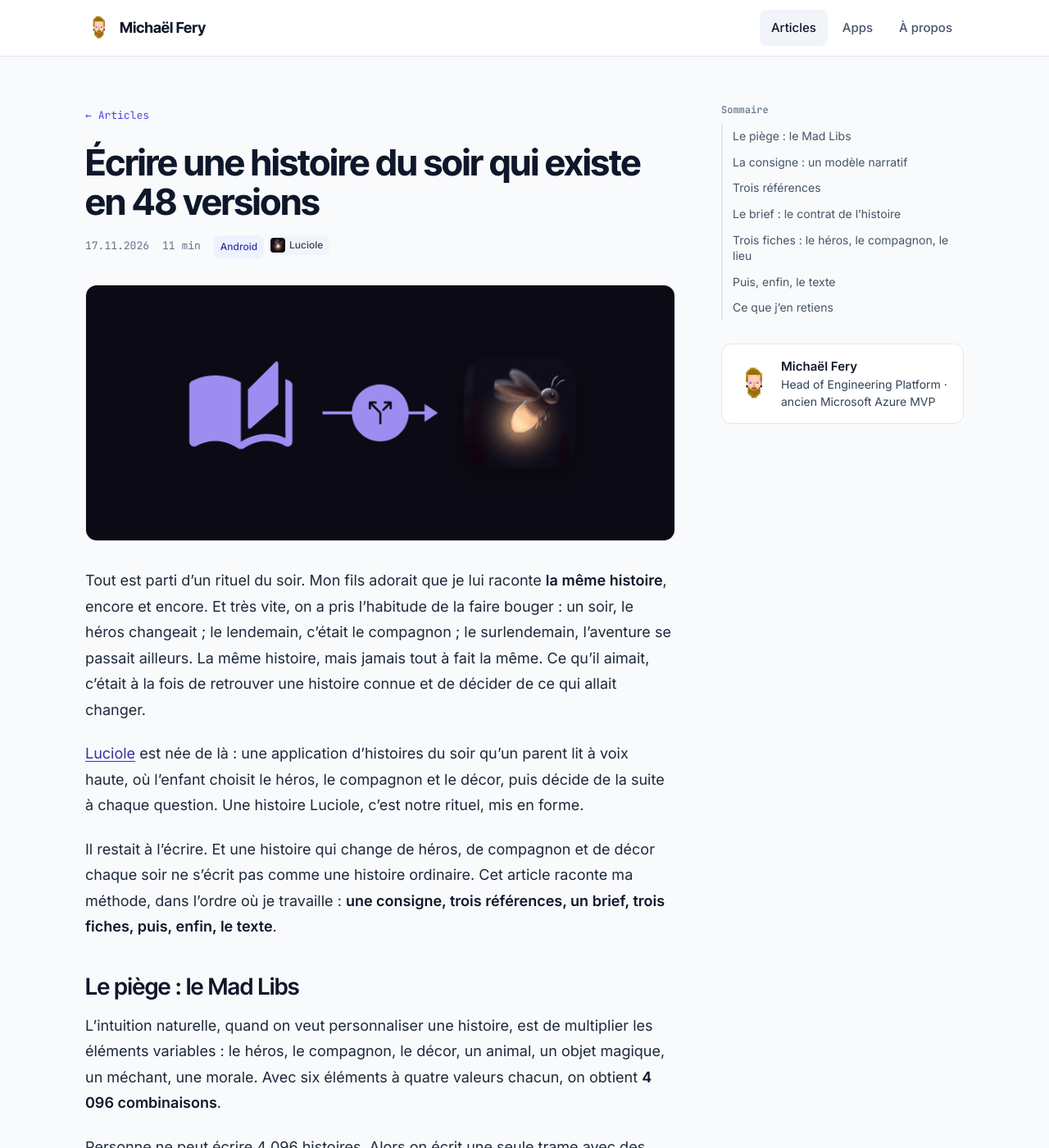
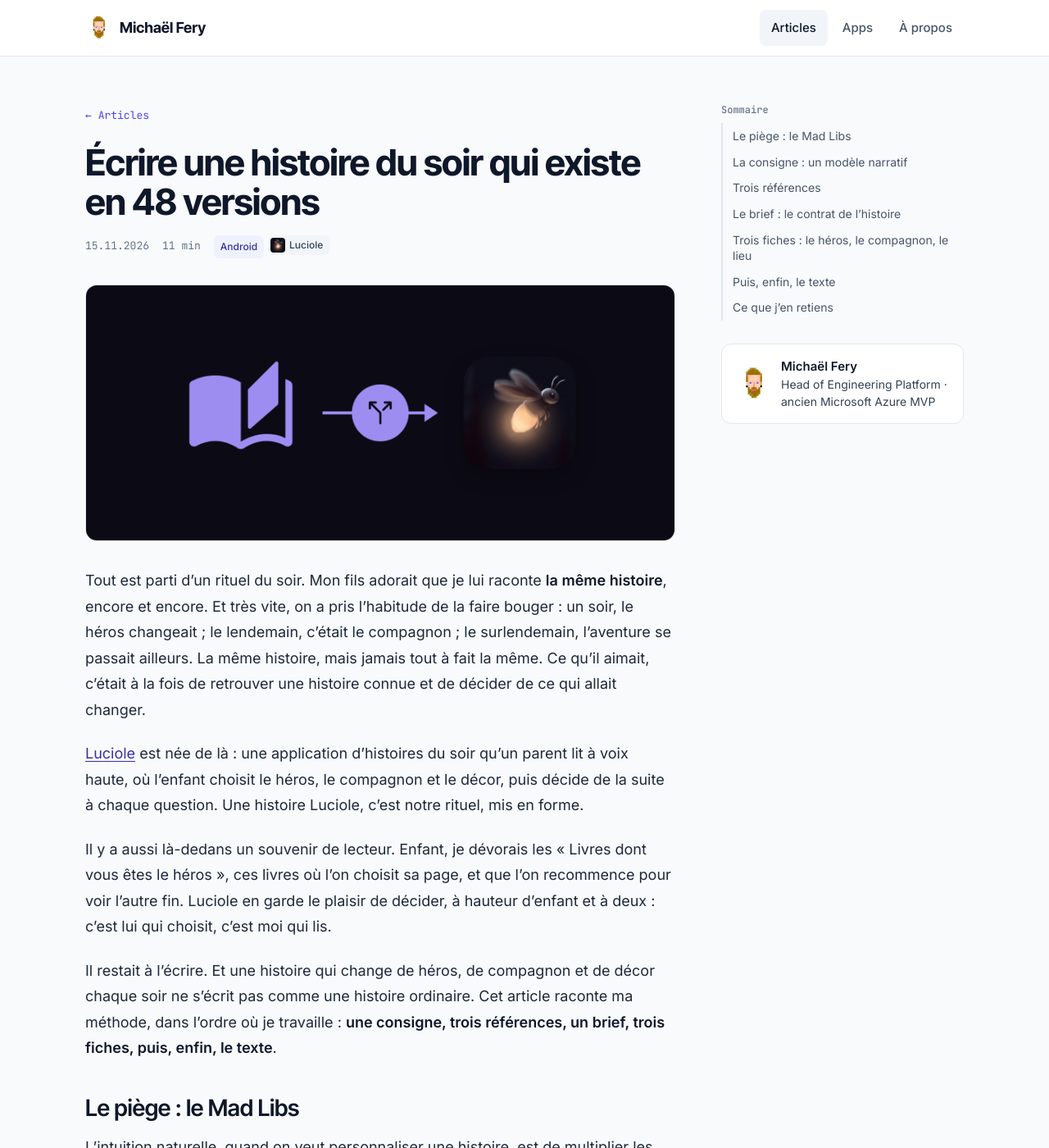
Before and after one commit to michaelfery/michaelfery.github.io, a Jekyll site: the page built from _posts/2026-11-16-luciole-ecrire-une-histoire-en-48-versions.markdown, in a window 1280 px wide and 1400 px high. Shown: the whole window at 82% size. Built offline with Jekyll 4.4.1, drawn with Linux system fonts in a browser that asks for light colours; part of the change alters nothing that is shown.

Commit message:
Luciole : l'article sur l'écriture sort dès la fusion, avec le souvenir des livres-jeux
Daté du 16 novembre, il est publié dès que la branche est fusionnée,
sans attendre la construction nocturne. L'introduction rappelle les
« Livres dont vous êtes le héros », que la cible a lus enfant.

Co-Authored-By: Claude Fable 5.2 <noreply@anthropic.com>

```diff
--- a/_posts/2026-11-18-luciole-ecrire-une-histoire-en-48-versions.markdown
+++ b/_posts/2026-11-16-luciole-ecrire-une-histoire-en-48-versions.markdown
@@ -4,7 +4,7 @@ topics: [Android]
 app: luciole
 title:  "Écrire une histoire du soir qui existe en 48 versions"
 description: "Une histoire du soir dont l'enfant choisit le héros, le compagnon et le décor ne s'écrit pas comme une autre. La méthode, et le piège du Mad Libs."
-date:   2026-11-18 00:00:00.000 +01:00
+date:   2026-11-16 00:00:00.000 +01:00
 img: posts/luciole-48-versions-banner.png
 tags: [Luciole, Écriture, Android]
 ---
@@ -12,6 +12,8 @@ tags: [Luciole, Écriture, Android]
 Tout est parti d'un rituel du soir. Mon fils adorait que je lui raconte **la même histoire**, encore et encore. Et très vite, on a pris l'habitude de la faire bouger : un soir, le héros changeait ; le lendemain, c'était le compagnon ; le surlendemain, l'aventure se passait ailleurs. La même histoire, mais jamais tout à fait la même. Ce qu'il aimait, c'était à la fois de retrouver une histoire connue et de décider de ce qui allait changer.
 
 [Luciole](/luciole/) est née de là : une application d'histoires du soir qu'un parent lit à voix haute, où l'enfant choisit le héros, le compagnon et le décor, puis décide de la suite à chaque question. Une histoire Luciole, c'est notre rituel, mis en forme.
+
+Il y a aussi là-dedans un souvenir de lecteur. Enfant, je dévorais les « Livres dont vous êtes le héros », ces livres où l'on choisit sa page, et que l'on recommence pour voir l'autre fin. Luciole en garde le plaisir de décider, à hauteur d'enfant et à deux : c'est lui qui choisit, c'est moi qui lis.
 
 Il restait à l'écrire. Et une histoire qui change de héros, de compagnon et de décor chaque soir ne s'écrit pas comme une histoire ordinaire. Cet article raconte ma méthode, dans l'ordre où je travaille : **une consigne, trois références, un brief, trois fiches, puis, enfin, le texte**.
 
```
